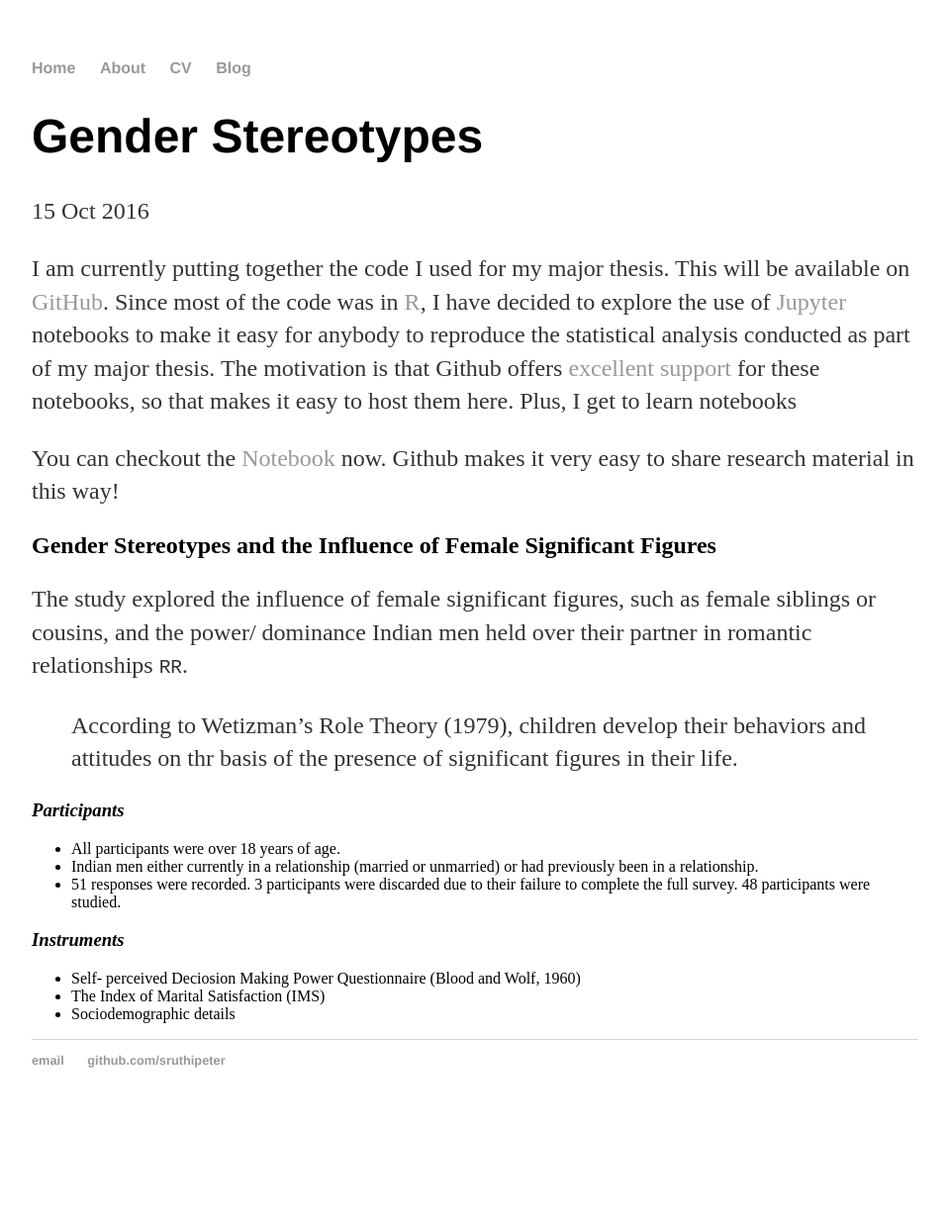
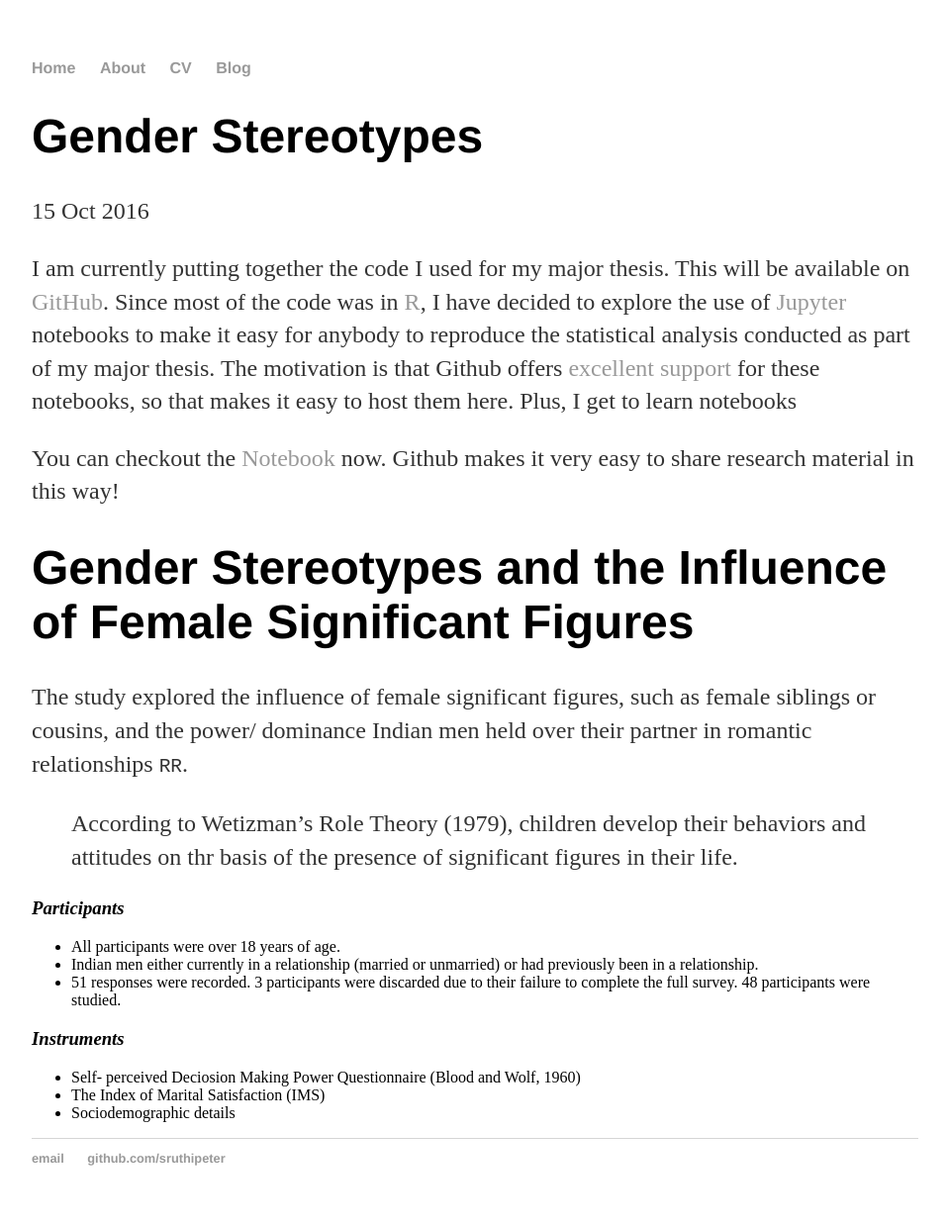
Before and after one commit to sruthipeter/sruthipeter.github.io, a Jekyll site: the page built from _posts/2016-10-16-gender-sterotypes.md, in a window 1280 px wide. Shown: the whole page at 99% size, without its empty margins (160-1119 px from the left). Built offline with Jekyll 4.4.1, drawn with Linux system fonts in a browser that asks for light colours; before the commit the page ends 1139 px from its top, so only the background shows below that.

```diff
--- a/_posts/2016-10-16-gender-sterotypes.md
+++ b/_posts/2016-10-16-gender-sterotypes.md
@@ -8,7 +8,7 @@ I am currently putting together the code I used for my major thesis. This will b
 
 You can checkout the [Notebook](https://github.com/sruthipeter/gender-stereotypes/blob/master/gender-stereotypes.ipynb) now. Github makes it very easy to share research material in this way!
 
-## **Gender Stereotypes and the Influence of Female Significant Figures**
+# **Gender Stereotypes and the Influence of Female Significant Figures**
 
 The study explored the influence of female significant figures, such as female siblings or cousins, and the power/ dominance Indian men held over their partner in romantic relationships `RR`.
 
```
